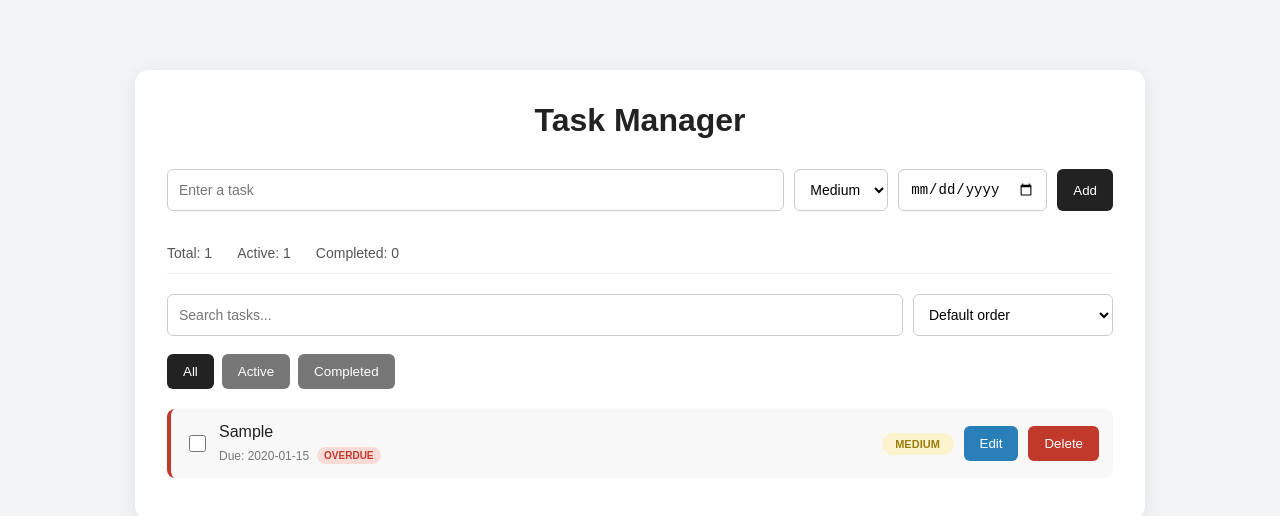
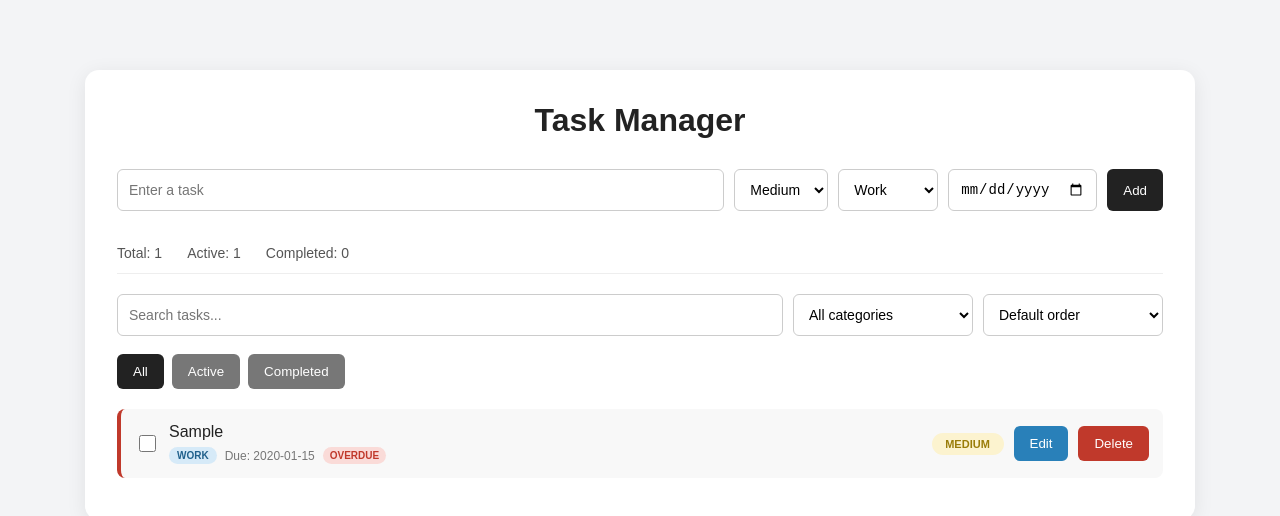
Before and after one commit to bkuvshinnikov/lab2-react-todo, a React (Vite) app: page / in a window 1280 px wide. Both pictures are taken after typing "Sample", "2020-01-15" into the empty fields and a click on the button "Add". Shown: the top 516 px of the page. Built offline with nearby package versions, Linux system fonts and the light colour scheme.

Commit message:
Added task categories.

```diff
--- a/src/App.jsx
+++ b/src/App.jsx
@@ -3,15 +3,18 @@ import { useEffect, useState } from 'react'
 function App() {
   const [task, setTask] = useState('')
   const [priority, setPriority] = useState('medium')
+  const [category, setCategory] = useState('work')
   const [dueDate, setDueDate] = useState('')
 
   const [filter, setFilter] = useState('all')
+  const [categoryFilter, setCategoryFilter] = useState('all')
   const [search, setSearch] = useState('')
   const [sortBy, setSortBy] = useState('default')
 
   const [editingId, setEditingId] = useState(null)
   const [editingText, setEditingText] = useState('')
   const [editingPriority, setEditingPriority] = useState('medium')
+  const [editingCategory, setEditingCategory] = useState('work')
   const [editingDueDate, setEditingDueDate] = useState('')
 
   const [todos, setTodos] = useState(() => {
@@ -33,12 +36,14 @@ function App() {
       text: task.trim(),
       completed: false,
       priority,
+      category,
       dueDate,
     }
 
     setTodos([...todos, newTodo])
     setTask('')
     setPriority('medium')
+    setCategory('work')
     setDueDate('')
   }
 
@@ -60,6 +65,7 @@ function App() {
     setEditingId(todo.id)
     setEditingText(todo.text)
     setEditingPriority(todo.priority || 'medium')
+    setEditingCategory(todo.category || 'work')
     setEditingDueDate(todo.dueDate || '')
   }
 
@@ -75,6 +81,7 @@ function App() {
               ...todo,
               text: editingText.trim(),
               priority: editingPriority,
+              category: editingCategory,
               dueDate: editingDueDate,
             }
           : todo
@@ -88,6 +95,7 @@ function App() {
     setEditingId(null)
     setEditingText('')
     setEditingPriority('medium')
+    setEditingCategory('work')
     setEditingDueDate('')
   }
 
@@ -116,6 +124,13 @@ function App() {
     }
 
     if (filter === 'completed' && !todo.completed) {
+      return false
+    }
+
+    if (
+      categoryFilter !== 'all' &&
+      (todo.category || 'work') !== categoryFilter
+    ) {
       return false
     }
 
@@ -188,6 +203,15 @@ function App() {
           <option value="high">High</option>
         </select>
 
+        <select
+          value={category}
+          onChange={(event) => setCategory(event.target.value)}
+        >
+          <option value="work">Work</option>
+          <option value="study">Study</option>
+          <option value="personal">Personal</option>
+        </select>
+
         <input
           type="date"
           value={dueDate}
@@ -219,6 +243,19 @@ function App() {
           value={search}
           onChange={(event) => setSearch(event.target.value)}
         />
+
+        <select
+          className="category-filter"
+          value={categoryFilter}
+          onChange={(event) =>
+            setCategoryFilter(event.target.value)
+          }
+        >
+          <option value="all">All categories</option>
+          <option value="work">Work</option>
+          <option value="study">Study</option>
+          <option value="personal">Personal</option>
+        </select>
 
         <select
           className="sort-select"
@@ -318,6 +355,18 @@ function App() {
                   <option value="high">High</option>
                 </select>
 
+                <select
+                  className="edit-category"
+                  value={editingCategory}
+                  onChange={(event) =>
+                    setEditingCategory(event.target.value)
+                  }
+                >
+                  <option value="work">Work</option>
+                  <option value="study">Study</option>
+                  <option value="personal">Personal</option>
+                </select>
+
                 <input
                   className="edit-date"
                   type="date"
@@ -351,6 +400,14 @@ function App() {
                   </span>
 
                   <div className="task-meta">
+                    <span
+                      className={`category ${
+                        todo.category || 'work'
+                      }`}
+                    >
+                      {todo.category || 'work'}
+                    </span>
+
                     {todo.dueDate && (
                       <span className="due-date">
                         Due: {todo.dueDate}
--- a/src/index.css
+++ b/src/index.css
@@ -13,7 +13,7 @@ body {
 
 #root {
   width: 100%;
-  max-width: 1050px;
+  max-width: 1150px;
   margin: 0 auto;
   padding: 20px;
 }
@@ -38,6 +38,7 @@ h1 {
 .todo-form input,
 .todo-form select,
 .search-input,
+.category-filter,
 .sort-select {
   padding: 11px;
   font-size: 14px;
@@ -90,8 +91,9 @@ button:active {
   flex: 1;
 }
 
+.category-filter,
 .sort-select {
-  min-width: 200px;
+  min-width: 180px;
 }
 
 .filter-row {
@@ -166,6 +168,29 @@ li input[type='checkbox'] {
   margin-top: 6px;
 }
 
+.category {
+  padding: 3px 8px;
+  border-radius: 10px;
+  font-size: 10px;
+  font-weight: bold;
+  text-transform: uppercase;
+}
+
+.category.work {
+  background: #d6eaf8;
+  color: #21618c;
+}
+
+.category.study {
+  background: #e8daef;
+  color: #6c3483;
+}
+
+.category.personal {
+  background: #fdebd0;
+  color: #af601a;
+}
+
 .due-date {
   font-size: 12px;
   color: #777;
@@ -225,6 +250,7 @@ li input[type='checkbox'] {
 }
 
 .edit-priority,
+.edit-category,
 .edit-date {
   padding: 8px;
   font-size: 13px;
@@ -255,7 +281,7 @@ li input[type='checkbox'] {
   color: #777;
 }
 
-@media (max-width: 800px) {
+@media (max-width: 900px) {
   body {
     padding-top: 15px;
   }
@@ -287,6 +313,7 @@ li input[type='checkbox'] {
     flex-direction: column;
   }
 
+  .category-filter,
   .sort-select {
     width: 100%;
   }
```
